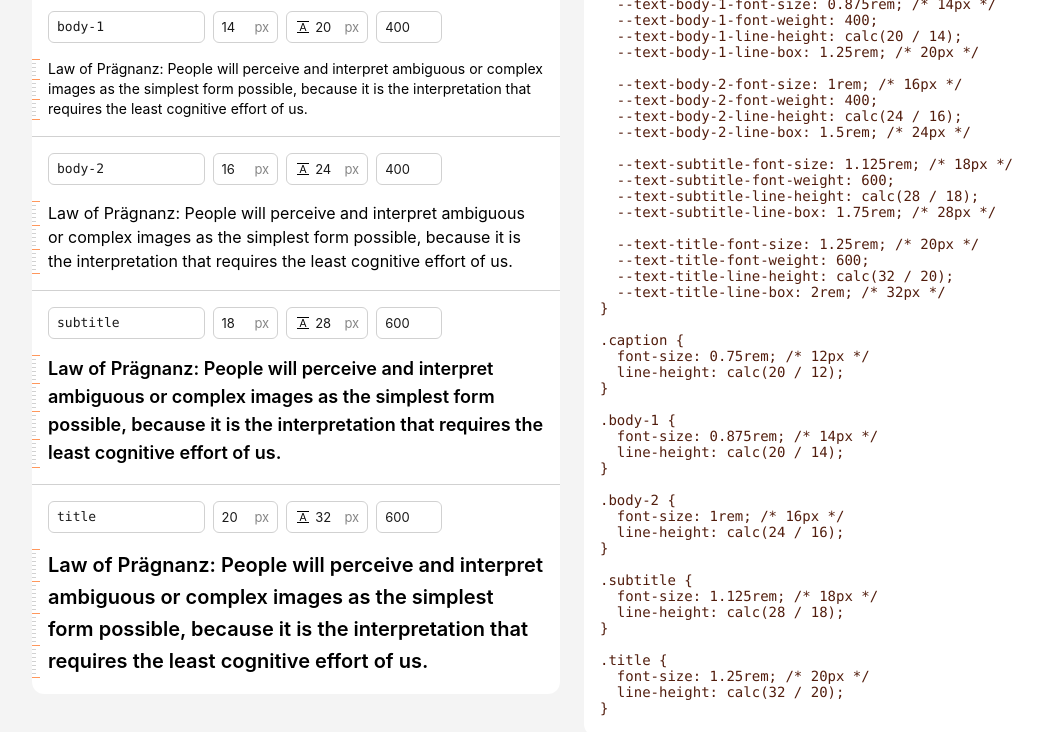
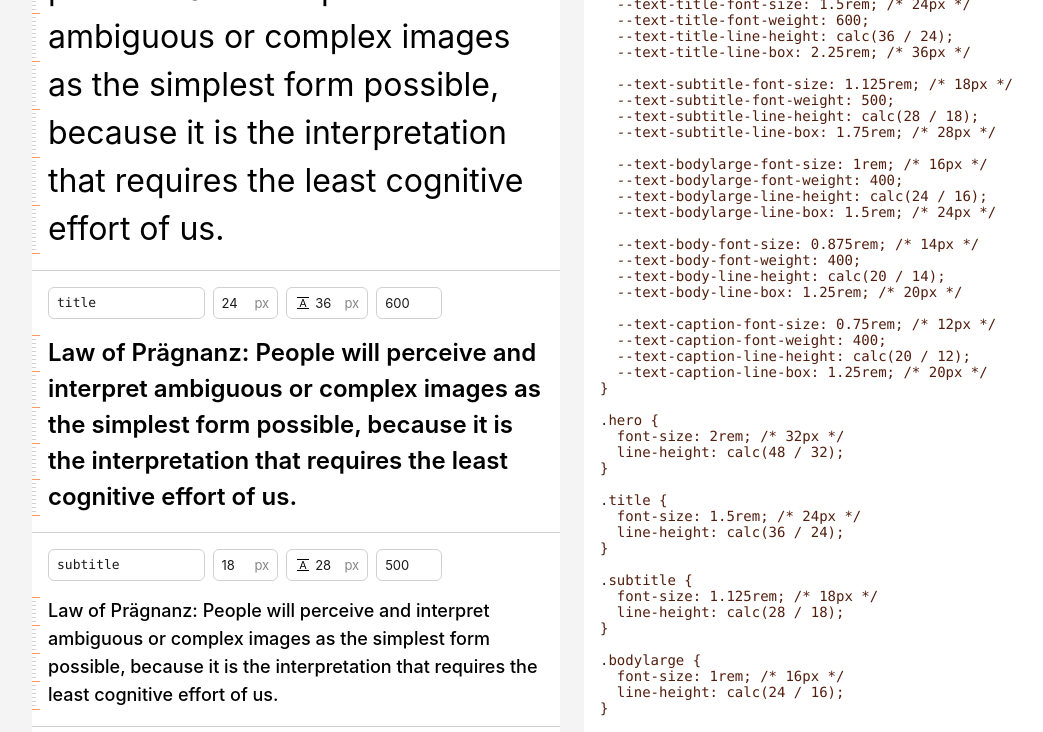
Before and after one commit to vdepizzol/grid-friendly-type-scale, a React (Create React App) app: page / in a window 1280 px wide. Shown: the part 400-1132 px from the top of the page, without its empty margins (68-1111 px from the left). Built offline with nearby package versions, Linux system fonts and the light colour scheme.

Commit message:
update default scale

```diff
--- a/src/App.js
+++ b/src/App.js
@@ -23,11 +23,12 @@ class App extends React.Component {
         variablePrefix: "text",
       },
       typeScale: [
-        {id: 0, size: 12, title: "caption", weight: 400},
-        {id: 1, size: 14, title: "body-1", weight: 400},
-        {id: 2, size: 16, title: "body-2", weight: 400},
-        {id: 3, size: 18, title: "subtitle", weight: 600},
-        {id: 4, size: 20, title: "title", weight: 600},
+        {id: 0, size: 32, title: "hero", weight: 400},
+        {id: 1, size: 24, title: "title", weight: 600},
+        {id: 2, size: 18, title: "subtitle", weight: 500},
+        {id: 3, size: 16, title: "bodyLarge", weight: 400},
+        {id: 4, size: 14, title: "body", weight: 400},
+        {id: 5, size: 12, title: "caption", weight: 400},
 
         // weight
         // computedLineHeight
```
